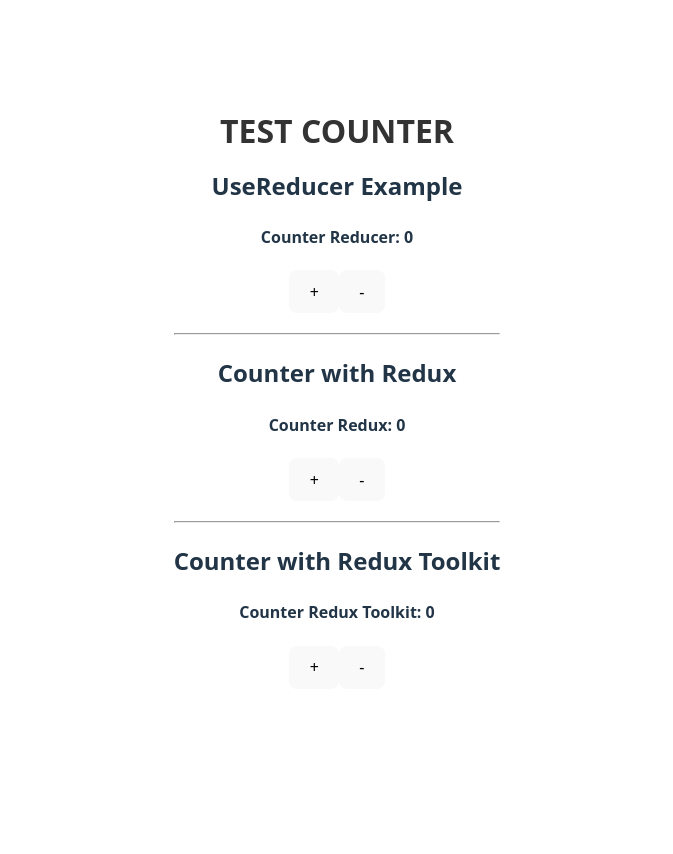
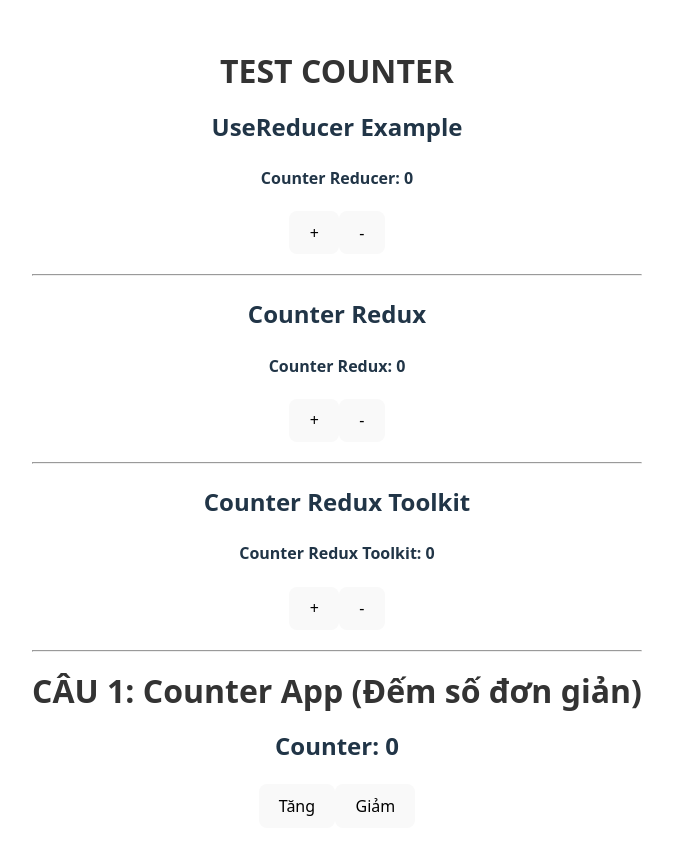
Before and after one commit to nghstudent/nguyenngochien22000865tuan09, a React (Vite) app: page / in a window 1280 px wide. Shown: the top 854 px of the page, without its empty margins (303-976 px from the left). Before the commit the page ends 800 px from the top, so only its background shows below. Built offline with nearby package versions, Linux system fonts and the light colour scheme.

Commit message:
Cau 1. Counter App ( Tang va giam)

```diff
--- a/src/App.jsx
+++ b/src/App.jsx
@@ -5,6 +5,8 @@
 import CounterRedux from './components/UseRedux/CounterRedux';
 import store from './components/UseReduxToolkit/store';
 import CounterReduxToolkit from './components/UseReduxToolkit/Counter';
+import store1 from './components/Counter/store';
+import Counter from './components/Counter/Counter';
 
 function App() {
   return (
@@ -21,7 +23,7 @@
 
       {/* Section for Redux */}
       <section className="section">
-        <h2>Counter with Redux</h2>
+        <h2>Counter Redux</h2>
         <Provider store={Store}>
           <CounterRedux />
         </Provider>
@@ -31,11 +33,17 @@
 
       {/* Section for Redux Toolkit */}
       <section className="section">
-        <h2>Counter with Redux Toolkit</h2>
+        <h2>Counter Redux Toolkit</h2>
         <Provider store={store}>
           <CounterReduxToolkit />
         </Provider>
       </section>
+      <hr />
+      <h1 className="demo-title">CÂU 1: Counter App (Đếm số đơn giản)</h1>
+      <Provider store={store1}>
+        <Counter />
+      </Provider>
+
     </div>
   );
 }
--- /dev/null
+++ b/src/components/Counter/Counter.jsx
@@ -0,0 +1,18 @@
+import React from 'react';
+import { useDispatch, useSelector } from 'react-redux';
+import { increment, decrement } from './counterSlice';
+
+const Counter = () => {
+  const dispatch = useDispatch();
+  const count = useSelector((state) => state.counter.count);
+
+  return (
+    <div>
+      <h2>Counter: {count}</h2>
+      <button onClick={() => dispatch(increment())}>Tăng</button>
+      <button onClick={() => dispatch(decrement())}>Giảm</button>
+    </div>
+  );
+};
+
+export default Counter;
--- /dev/null
+++ b/src/components/Counter/counterSlice.jsx
@@ -0,0 +1,20 @@
+import { createSlice } from '@reduxjs/toolkit';
+
+const counterSlice = createSlice({
+  name: 'counter',
+  initialState: {
+    count: 0,
+  },
+  reducers: {
+    increment: (state) => {
+      state.count += 1;
+    },
+    decrement: (state) => {
+      state.count -= 1;
+    },
+  },
+});
+
+export const { increment, decrement } = counterSlice.actions;
+
+export default counterSlice.reducer;
--- /dev/null
+++ b/src/components/Counter/store.jsx
@@ -0,0 +1,10 @@
+import { configureStore } from '@reduxjs/toolkit';
+import counterReducer from './counterSlice';
+
+const store = configureStore({
+  reducer: {
+    counter: counterReducer,
+  },
+});
+
+export default store;
```
